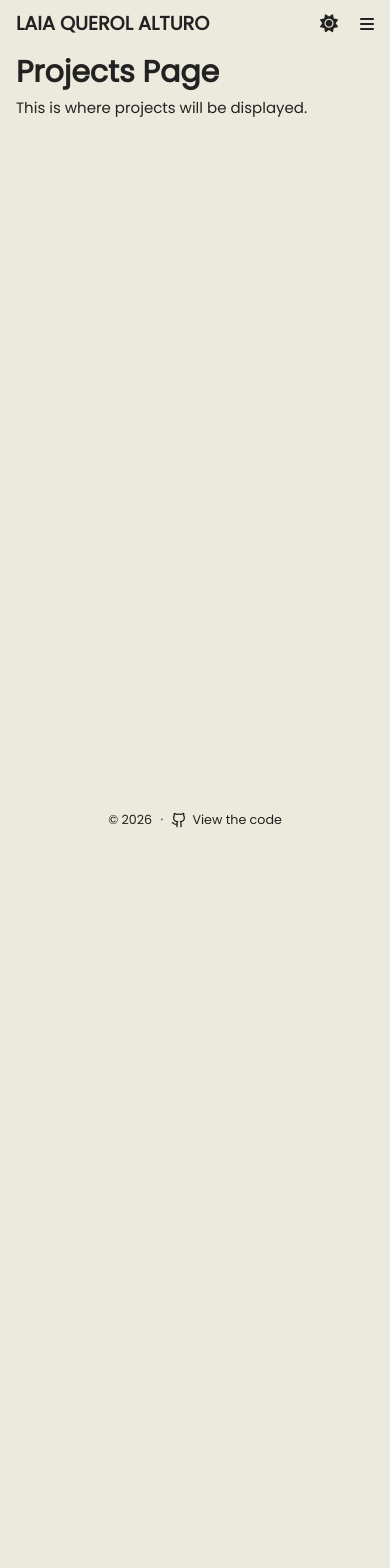
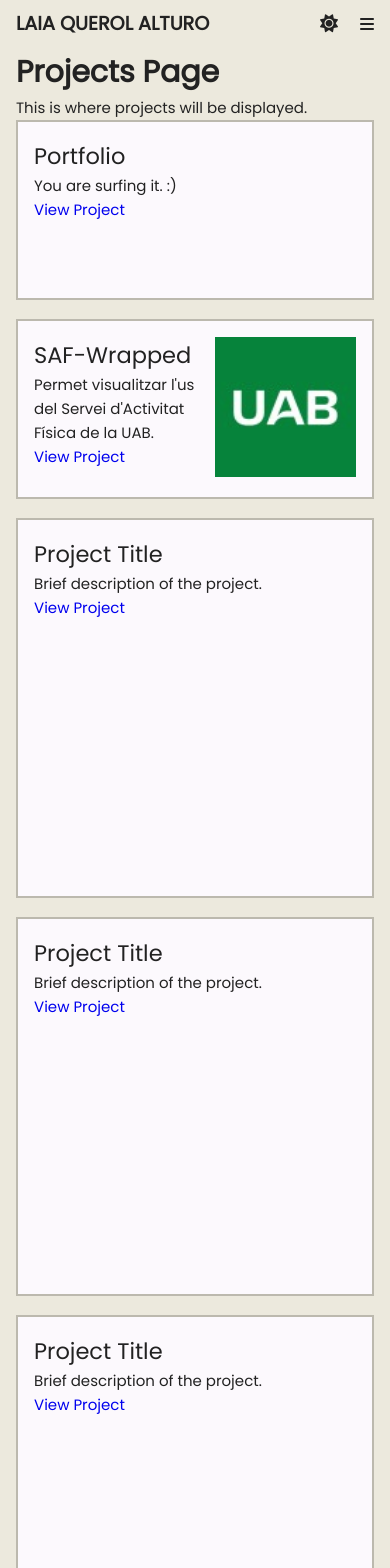
Before and after one commit to la1qa/la1qa.github.io, a React (Vite) app: page /#/projects in a window 390 px wide. Shown: the top 1568 px of the page. Before the commit the page ends 844 px from the top, so only its background shows below. Built offline with nearby package versions, Linux system fonts and the light colour scheme.

Commit message:
project cards

```diff
--- a/src/pages/Projects.tsx
+++ b/src/pages/Projects.tsx
@@ -1,4 +1,5 @@
 import React, { useEffect } from 'react';
+import styles from './styles/Projects.module.css';
 
 const Projects: React.FC = () => {
   useEffect(() => {
@@ -7,6 +8,23 @@ const Projects: React.FC = () => {
     if (typeof (window as any).setLanguage === 'function') {
       (window as any).setLanguage(savedLang);
     }
+
+    // Initialize AOS
+    const initAOS = () => {
+      if ((window as any).AOS) {
+        (window as any).AOS.init({
+          duration: 800,
+          once: true,
+          offset: 100
+        });
+        (window as any).AOS.refresh();
+      } else {
+        // Wait for AOS to load
+        setTimeout(initAOS, 100);
+      }
+    };
+
+    initAOS();
   }, []);
 
   return (
@@ -14,6 +32,40 @@ const Projects: React.FC = () => {
       <div>
         <h1>Projects Page</h1>
         <p>This is where projects will be displayed.</p>
+        <div className={styles.projectsList}>
+            {/* Example project card */}
+            <div className={`${styles.projectCard} ${styles.Small}`} data-aos="fade-up">
+                <h2>Portfolio</h2>
+                <p>You are surfing it. :)</p>
+                <a href="#" target="_blank" rel="noopener noreferrer">View Project</a>
+            </div>
+            <div className={`${styles.projectCard} ${styles.MediumHorizontal}`} data-aos="fade-up">
+                <div>
+                    <h2>SAF-Wrapped</h2>
+                    <p>Permet visualitzar l'us del Servei d'Activitat Física de la UAB.</p>
+                    <a href="https://github.com/la1qa/SAF-Wrapped" target="_blank" rel="noopener noreferrer">View Project</a>
+                </div>
+                <div className={styles.Image}>
+                    <img src="/assets/img/uabbarcelona_logo.jpeg" alt="Portfolio website preview" />
+                </div>
+            </div>
+            <div className={`${styles.projectCard} ${styles.Large}`} data-aos="fade-up">
+                <h2>Project Title</h2>
+                <p>Brief description of the project.</p>
+                <a href="#" target="_blank" rel="noopener noreferrer">View Project</a>
+            </div>
+            <div className={`${styles.projectCard} ${styles.MediumVertical}`} data-aos="fade-up">
+                <h2>Project Title</h2>
+                <p>Brief description of the project.</p>
+                <a href="#" target="_blank" rel="noopener noreferrer">View Project</a>
+            </div>
+            <div className={`${styles.projectCard} ${styles.Hero}`} data-aos="fade-up">
+                <h2>Project Title</h2>
+                <p>Brief description of the project.</p>
+                <a href="#" target="_blank" rel="noopener noreferrer">View Project</a>
+            </div>
+            {/* Add more project cards as needed */}
+        </div>
       </div>
     </main>
   );
--- /dev/null
+++ b/src/pages/styles/Projects.module.css
@@ -0,0 +1,116 @@
+@import url('../../index.css');
+
+.projectsList {
+  display: grid;
+  grid-template-columns: repeat(3, 1fr);
+  grid-auto-rows: 180px; /* base “box” height */
+  gap: 1.2rem;  width: 100%;
+  min-height: 200px;}
+
+.projectCard {
+  background: var(--bg-color);
+  border: 2px solid var(--button-color);
+  padding: 1rem;
+  color: var(--text-color);
+  display: flex;
+  flex-direction: column;
+}
+
+.Image {
+  width: 100%;
+  overflow: hidden;
+  margin-bottom: 0.6rem;
+  aspect-ratio: 4 / 3;
+}
+
+.Image img {
+  width: 100%;
+  height: 100%;
+  object-fit: cover;
+  display: block;
+  filter: saturate(0.95);
+  object-position: center;
+}
+
+/* sizes */
+.Small {
+  grid-column: span 1;
+  grid-row: span 1;
+}
+
+.MediumHorizontal {
+  grid-column: span 2;
+  grid-row: span 1;
+  display: grid;
+  grid-template-columns: 1.2fr 1fr;
+  gap: 0.8rem;
+}
+
+.MediumVertical {
+  grid-column: span 1;
+  grid-row: span 2;
+}
+
+.Large {
+  grid-column: span 2;
+  grid-row: span 2;
+}
+
+.Hero {
+  grid-column: span 3;
+  grid-row: span 2; /* or 3 */
+}
+
+.Small .Image {
+  height: 80px;
+}
+
+.MediumHorizontal .Image {
+  aspect-ratio: 1 / 1;
+  margin-bottom: 0;
+  height: 140px;
+}
+
+.MediumVertical .Image {
+  height: 140px;
+}
+
+.Large .Image {
+  height: 180px;
+}
+
+.Huge .Image {
+  height: 180px;
+}
+
+@media (max-width: 768px) {
+  .projectsList {
+    grid-template-columns: 1fr;
+  }
+
+  /* sizes */
+    .Small {
+    grid-column: span 1;
+    grid-row: span 1;
+    }
+
+    .MediumHorizontal {
+    grid-column: span 1;
+    grid-row: span 1;
+    }
+
+    .MediumVertical {
+    grid-column: span 1;
+    grid-row: span 2;
+    }
+
+    .Large {
+    grid-column: span 1;
+    grid-row: span 2;
+    }
+
+    .Hero {
+    grid-column: span 1;
+    grid-row: span 2; /* or 3 */
+    }
+}
```
